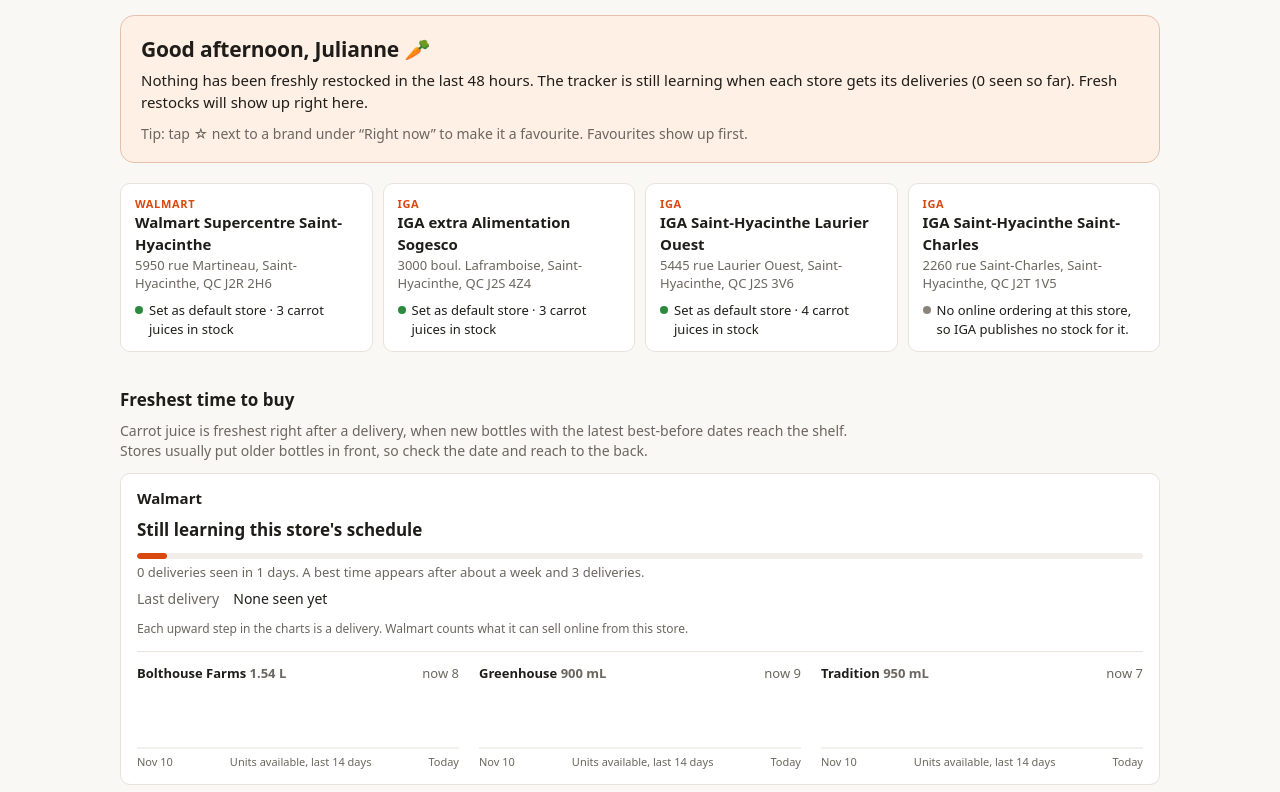
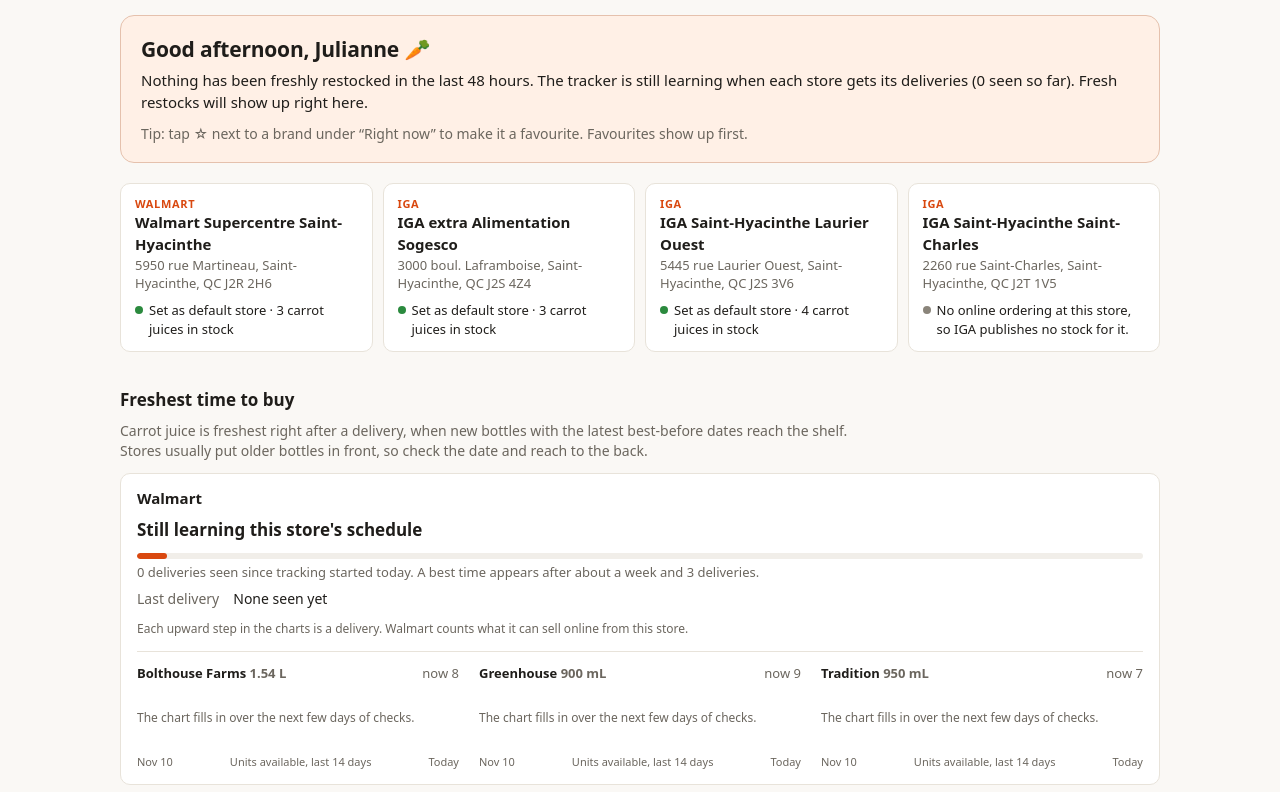
Before and after one commit to greenman605/carrot-juice-tracker, a plain HTML site: page docs/index.html in a window 1280 px wide. Shown: the part 88-880 px from the top of the page. Drawn offline with Linux system fonts and the light colour scheme.

Commit message:
Show a note instead of an empty chart until there is stock history
Co-Authored-By: Claude Opus 5.5 <noreply@anthropic.com>

```diff
--- a/docs/index.html
+++ b/docs/index.html
@@ -527,9 +527,10 @@ function renderBest() {
     let verdict = '';
     if (p.learning) {
       const pct = Math.round(100 * Math.min(1, p.nPrecise / 3, p.days / 7));
+      const dd = Math.max(1, Math.round(p.days));
       verdict = `<p class="verdict">Still learning this store's schedule</p>
         <div class="progress" role="progressbar" aria-label="Learning progress" aria-valuemin="0" aria-valuemax="100" aria-valuenow="${pct}"><span style="width:${Math.max(3, pct)}%"></span></div>
-        <div class="small muted">${p.n} deliver${p.n === 1 ? 'y' : 'ies'} seen in ${Math.max(1, Math.round(p.days))} day${Math.round(p.days) === 1 ? '' : 's'}. A best time appears after about a week and 3 deliveries.</div>`;
+        <div class="small muted">${p.n} deliver${p.n === 1 ? 'y' : 'ies'} seen ${p.days < 1.5 ? 'since tracking started today' : `in ${dd} days`}. A best time appears after about a week and 3 deliveries.</div>`;
     } else if (!p.topDays.length) {
       verdict = `<p class="verdict">No regular delivery day yet</p>`;
     } else {
@@ -573,9 +574,13 @@ function drawSparks() {
     const pts = hist.filter(([t]) => t >= x0);
     const before = hist.filter(([t]) => t < x0).pop();
     if (before) pts.unshift([x0, before[1]]);
-    if (!pts.length) { el.innerHTML = '<div class="none">Stock history starts with the next checks.</div>'; el._spark = null; continue; }
+    const last = Math.min(x1, +new Date((st && st.last_checked) || 0));
+    if (!pts.length || last - pts[0][0] < 12 * HOUR) {
+      el.innerHTML = '<div class="none">The chart fills in over the next few days of checks.</div>';
+      el._spark = null;
+      continue;
+    }
     const w = el.clientWidth || 300, h = 64, top = 6, bot = 3;
-    const last = Math.min(x1, +new Date(st.last_checked));
     const maxQ = Math.max(4, ...pts.map(p => p[1]));
     const X = t => ((t - x0) / (x1 - x0)) * w, Y = q => top + (1 - q / maxQ) * (h - top - bot);
     let d = `M${X(pts[0][0]).toFixed(1)},${Y(pts[0][1]).toFixed(1)}`;
```
